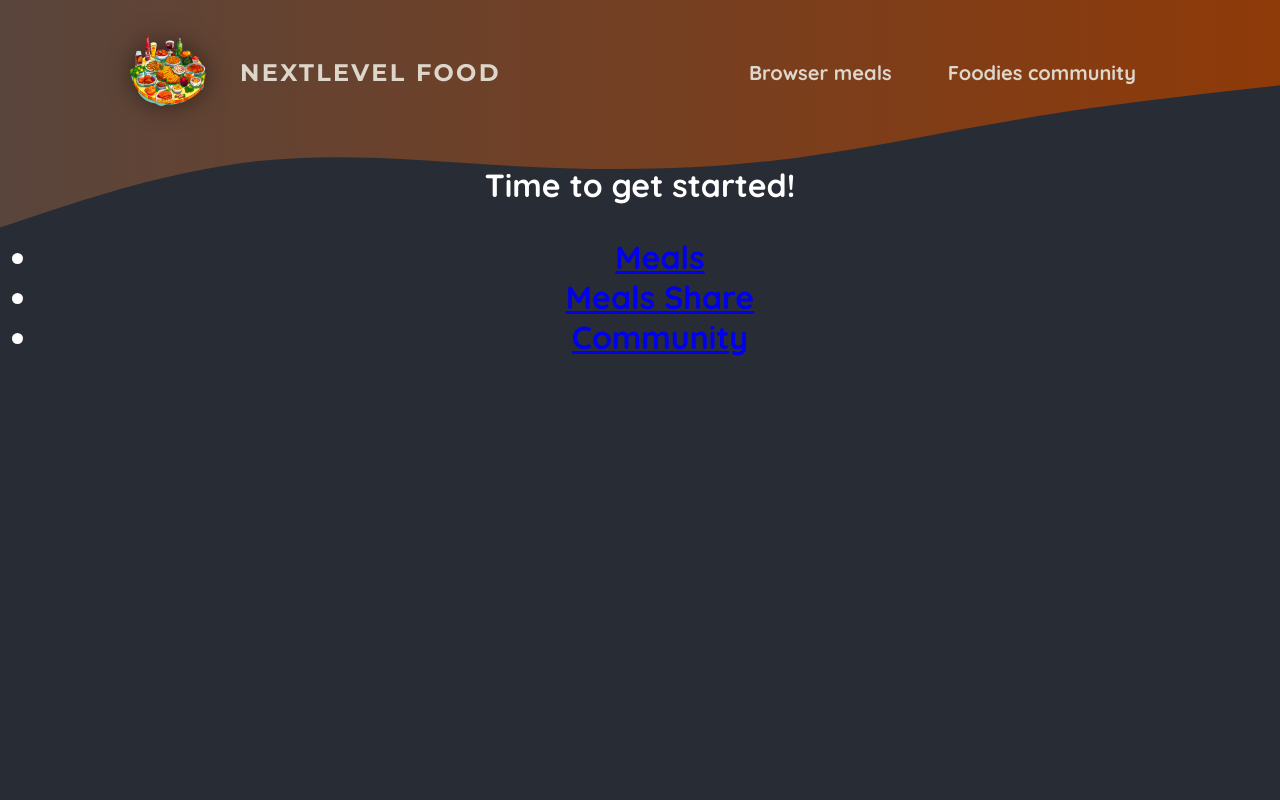
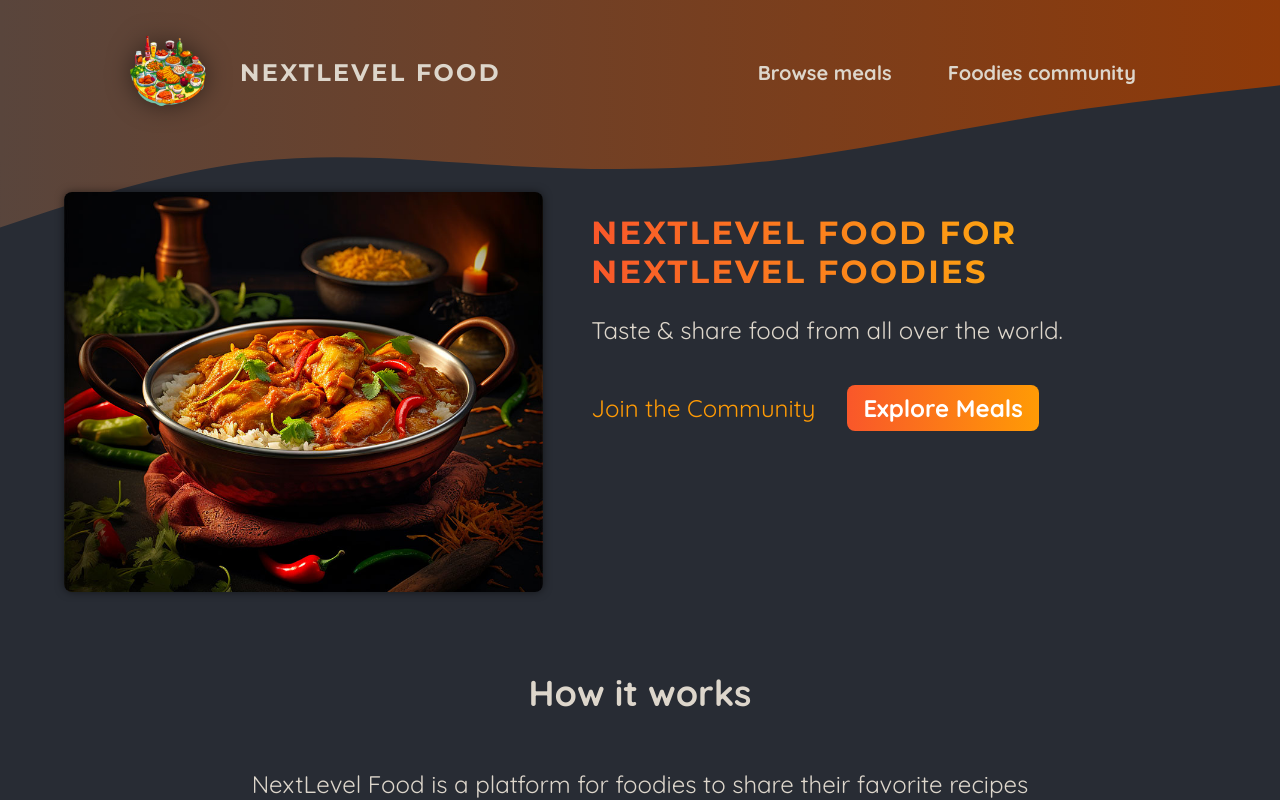
Before and after one commit to kevintanes/foodies-app-nextJs-maximilian, a Next.js app: page / in a window 1280 px wide. Shown: the top 800 px of the page. Built offline with nearby package versions, Linux system fonts and the light colour scheme.

Commit message:
feat: add new component image slideshow + css, new component navlink (separate from main header component, so mhc can use server side) add community content

```diff
--- /dev/null
+++ b/app/community/page.module.css
@@ -0,0 +1,61 @@
+.header {
+  gap: 3rem;
+  margin: 3rem auto 5rem auto;
+  width: 90%;
+  max-width: 75rem;
+  color: #ddd6cb;
+  font-size: 1.5rem;
+  text-align: center;
+}
+
+.header h1 {
+  font-family: "Montserrat", sans-serif;
+}
+
+.highlight {
+  background: linear-gradient(90deg, #f9572a, #ff8a05);
+  background-clip: text;
+  -webkit-background-clip: text;
+  -webkit-text-fill-color: transparent;
+}
+
+.main {
+  width: 90%;
+  max-width: 40rem;
+  margin: 0 auto;
+  text-align: center;
+}
+
+.main h2 {
+  font-family: "Montserrat", sans-serif;
+  font-size: 2rem;
+  margin-bottom: 3rem;
+  color: #ddd6cb;
+}
+
+.perks {
+  list-style: none;
+  margin: 3rem 0;
+  padding: 0;
+}
+
+.perks li {
+  display: flex;
+  flex-direction: column;
+  align-items: center;
+  gap: 2rem;
+}
+
+.perks img {
+  width: 8rem;
+  height: 8rem;
+  object-fit: contain;
+}
+
+.perks p {
+  font-family: "Montserrat", sans-serif;
+  font-size: 1.5rem;
+  font-weight: bold;
+  margin: 0;
+  color: #ddd6cb;
+}
--- a/app/page.js
+++ b/app/page.js
@@ -1,22 +1,38 @@
+import ImageSlideshow from "@/components/image-slideshow/image-slideshow";
 import Link from "next/link";
+import classes from "./page.module.css";
 
 export default function Home() {
   return (
-    <main>
-      <h1 style={{ color: "white", textAlign: "center" }}>
-        Time to get started!
-        <ul>
-          <li>
-            <Link href={"/meals"}>Meals</Link>
-          </li>
-          <li>
-            <Link href={"/meals/share"}>Meals Share</Link>
-          </li>
-          <li>
-            <Link href={"/community"}>Community</Link>
-          </li>
-        </ul>
-      </h1>
-    </main>
+    <>
+      <header className={classes.header}>
+        <div className={classes.slideshow}>
+          <ImageSlideshow />
+        </div>
+        <div>
+          <div className={classes.hero}>
+            <h1>NextLevel Food for NextLevel Foodies</h1>
+            <p>Taste & share food from all over the world.</p>
+          </div>
+          <div className={classes.cta}>
+            <Link href="/community">Join the Community</Link>
+            <Link href="/meals">Explore Meals</Link>
+          </div>
+        </div>
+      </header>
+      <main>
+        <section className={classes.section}>
+          <h2>How it works</h2>
+          <p>NextLevel Food is a platform for foodies to share their favorite recipes with the world. It&apos;s a place to discover new dishes, and to connect with other food lovers.</p>
+          <p>NextLevel Food is a place to discover new dishes, and to connect with other food lovers.</p>
+        </section>
+
+        <section className={classes.section}>
+          <h2>Why NextLevel Food?</h2>
+          <p>NextLevel Food is a platform for foodies to share their favorite recipes with the world. It&apos;s a place to discover new dishes, and to connect with other food lovers.</p>
+          <p>NextLevel Food is a place to discover new dishes, and to connect with other food lovers.</p>
+        </section>
+      </main>
+    </>
   );
 }
--- /dev/null
+++ b/app/page.module.css
@@ -0,0 +1,75 @@
+.header {
+  display: flex;
+  gap: 3rem;
+  margin: 3rem auto;
+  width: 90%;
+  max-width: 75rem;
+}
+
+.slideshow {
+  width: 40rem;
+  height: 25rem;
+}
+
+.hero {
+  color: #ddd6cb;
+  font-size: 1.5rem;
+}
+
+.hero h1 {
+  font-size: 2rem;
+  font-weight: bold;
+  font-family: "Montserrat", sans-serif;
+  letter-spacing: 0.15rem;
+  text-transform: uppercase;
+  background: linear-gradient(90deg, #f9572a, #ffc905);
+  background-clip: text;
+  -webkit-background-clip: text;
+  -webkit-text-fill-color: transparent;
+}
+
+.cta {
+  font-size: 1.5rem;
+  display: flex;
+  gap: 1rem;
+}
+
+.cta a {
+  display: inline-block;
+  margin-top: 1rem;
+  padding: 0.5rem 1rem;
+  border-radius: 0.5rem;
+  background: linear-gradient(90deg, #f9572a, #ff9b05);
+  color: #ffffff;
+  font-weight: bold;
+  text-decoration: none;
+}
+
+.cta a:hover,
+.cta a:active {
+  background: linear-gradient(90deg, #fd4715, #f9b241);
+}
+
+.cta a:first-child {
+  background: transparent;
+  font-weight: normal;
+  color: #ff9b05;
+  padding-left: 0;
+}
+
+.cta a:first-child:hover,
+.cta a:first-child:active {
+  background: transparent;
+  color: #f9b241;
+}
+
+.section {
+  display: flex;
+  flex-direction: column;
+  color: #ddd6cb;
+  font-size: 1.5rem;
+  max-width: 50rem;
+  width: 90%;
+  margin: 2rem auto;
+  text-align: center;
+}
--- /dev/null
+++ b/components/image-slideshow/image-slideshow.js
@@ -0,0 +1,43 @@
+"use client";
+
+import { useEffect, useState } from "react";
+import Image from "next/image";
+
+import burgerImg from "@/assets/burger.jpg";
+import curryImg from "@/assets/curry.jpg";
+import dumplingsImg from "@/assets/dumplings.jpg";
+import macncheeseImg from "@/assets/macncheese.jpg";
+import pizzaImg from "@/assets/pizza.jpg";
+import schnitzelImg from "@/assets/schnitzel.jpg";
+import tomatoSaladImg from "@/assets/tomato-salad.jpg";
+import classes from "./image-slideshow.module.css";
+
+const images = [
+  { image: burgerImg, alt: "A delicious, juicy burger" },
+  { image: curryImg, alt: "A delicious, spicy curry" },
+  { image: dumplingsImg, alt: "Steamed dumplings" },
+  { image: macncheeseImg, alt: "Mac and cheese" },
+  { image: pizzaImg, alt: "A delicious pizza" },
+  { image: schnitzelImg, alt: "A delicious schnitzel" },
+  { image: tomatoSaladImg, alt: "A delicious tomato salad" },
+];
+
+export default function ImageSlideshow() {
+  const [currentImageIndex, setCurrentImageIndex] = useState(0);
+
+  useEffect(() => {
+    const interval = setInterval(() => {
+      setCurrentImageIndex((prevIndex) => (prevIndex < images.length - 1 ? prevIndex + 1 : 0));
+    }, 5000);
+
+    return () => clearInterval(interval);
+  }, []);
+
+  return (
+    <div className={classes.slideshow}>
+      {images.map((image, index) => (
+        <Image key={index} src={image.image} className={index === currentImageIndex ? classes.active : ""} alt={image.alt} />
+      ))}
+    </div>
+  );
+}
--- /dev/null
+++ b/components/image-slideshow/image-slideshow.module.css
@@ -0,0 +1,26 @@
+.slideshow {
+  position: relative;
+  width: 100%;
+  height: 100%;
+  border-radius: 8px;
+  overflow: hidden;
+  box-shadow: 0 0 0.5rem rgba(0, 0, 0, 0.5);
+}
+
+.slideshow img {
+  width: 100%;
+  height: 100%;
+  object-fit: cover;
+  position: absolute;
+  top: 0;
+  left: 0;
+  opacity: 0;
+  transform: scale(1.1) translateX(-1rem) rotate(-5deg);
+  transition: all 0.5s ease-in-out;
+}
+
+.slideshow .active {
+  z-index: 1;
+  opacity: 1;
+  transform: scale(1) translateX(0) rotate(0);
+}
--- a/components/main-header/main-header.js
+++ b/components/main-header/main-header.js
@@ -1,9 +1,14 @@
+"use client";
+
 import logoImg from "@/assets/logo.png";
 import Image from "next/image";
 import Link from "next/link";
 import classes from "./main-header.module.css";
+import { usePathname } from "next/navigation";
+import NavLink from "./nav-link";
 
 const MainHeader = () => {
+  const path = usePathname();
   return (
     <header className={classes.header}>
       <Link className={classes.logo} href="/">
@@ -14,10 +19,10 @@ const MainHeader = () => {
       <nav className={classes.nav}>
         <ul>
           <li>
-            <Link href="/meals">Browser meals</Link>
+            <NavLink href="/meals">Browse meals</NavLink>
           </li>
           <li>
-            <Link href="/community">Foodies community</Link>
+            <NavLink href="/community">Foodies community</NavLink>
           </li>
         </ul>
       </nav>
--- a/components/main-header/main-header.module.css
+++ b/components/main-header/main-header.module.css
@@ -21,30 +21,6 @@
   font-size: 1.25rem;
 }
 
-.nav a {
-  text-decoration: none;
-  color: #ddd6cb;
-  font-weight: bold;
-  padding: 0.5rem 1rem;
-  border-radius: 0.5rem;
-}
-
-.nav a:hover,
-.nav a:active {
-  background: linear-gradient(90deg, #ff8a05, #f9b331);
-  background-clip: text;
-  -webkit-background-clip: text;
-  -webkit-text-fill-color: transparent;
-  text-shadow: 0 0 18px rgba(248, 190, 42, 0.8);
-}
-
-.active {
-  background: linear-gradient(90deg, #ff8a05, #f9b331);
-  background-clip: text;
-  -webkit-background-clip: text;
-  -webkit-text-fill-color: transparent;
-}
-
 .logo {
   display: flex;
   align-items: center;
--- /dev/null
+++ b/components/main-header/nav-link.js
@@ -0,0 +1,17 @@
+"use client";
+
+import Link from "next/link";
+import { usePathname } from "next/navigation";
+import classes from "./nav-link.module.css";
+
+const NavLink = ({ href, children }) => {
+  const path = usePathname();
+
+  return (
+    <Link href={href} className={path.startsWith(href) ? `${classes.link} ${classes.active}` : `${classes.link}`}>
+      {children}
+    </Link>
+  );
+};
+
+export default NavLink;
--- /dev/null
+++ b/components/main-header/nav-link.module.css
@@ -0,0 +1,23 @@
+.link {
+  text-decoration: none;
+  color: #ddd6cb;
+  font-weight: bold;
+  padding: 0.5rem 1rem;
+  border-radius: 0.5rem;
+}
+
+.link:hover,
+.link:active {
+  background: linear-gradient(90deg, #ff8a05, #f9b331);
+  background-clip: text;
+  -webkit-background-clip: text;
+  -webkit-text-fill-color: transparent;
+  text-shadow: 0 0 18px rgba(248, 190, 42, 0.8);
+}
+
+.active {
+  background: linear-gradient(90deg, #ff8a05, #f9b331);
+  background-clip: text;
+  -webkit-background-clip: text;
+  -webkit-text-fill-color: transparent;
+}
```
Also changed, not shown: app/community/page.js (+35 -5 lines).
